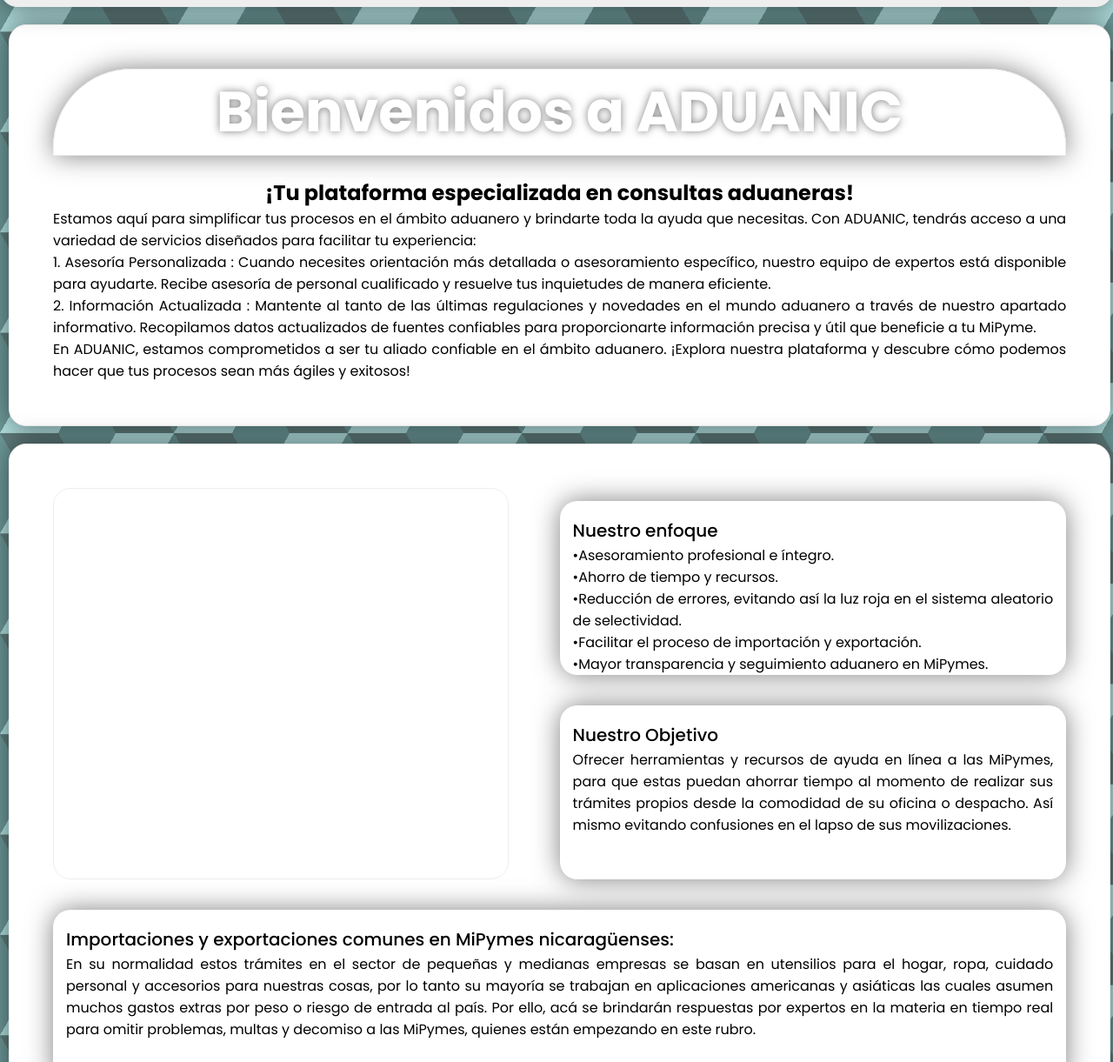
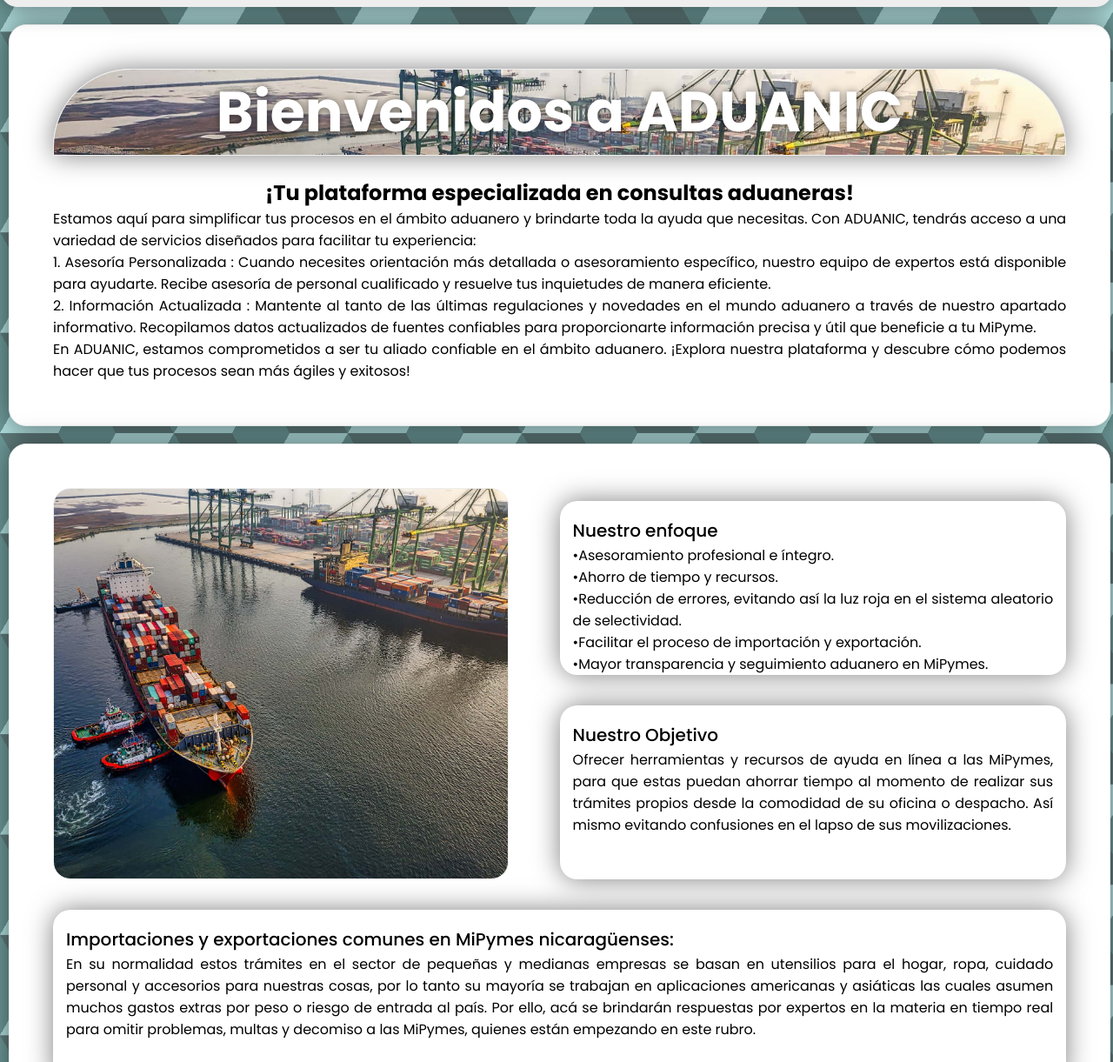
Before and after one commit to DELIRIUS-d/ADUANIC_TEST, a plain HTML site: page index.html in a window 1280 px wide. Shown: the part 79-1300 px from the top of the page at 87% size. Drawn offline with Linux system fonts and the light colour scheme; a web font is replaced by a local one.

Commit message:
Update stylesheet.css

```diff
--- a/stylesheet.css
+++ b/stylesheet.css
@@ -68,7 +68,7 @@ section{
     color: white;
     text-shadow: 0 0 10px  rgba(0, 0, 0, .5);
     height: 100px;
-    background-image: url(imagenes/diploma-en-comercio-exterior-y-aduanas.jpeg);
+    background-image: url(diploma-en-comercio-exterior-y-aduanas.jpeg);
     background-size: cover;
     background-repeat: no-repeat;
     border: 0.1pc solid #eee;
@@ -77,7 +77,7 @@ section{
     box-shadow: 0 0 30px  rgba(0, 0, 0, .5);
 }
 .startimg{
-    background-image: url(imagenes/diploma-en-comercio-exterior-y-aduanas.jpeg);
+    background-image: url(diploma-en-comercio-exterior-y-aduanas.jpeg);
     width: 45%;
     height: 450px;
     background-position: center;
```
